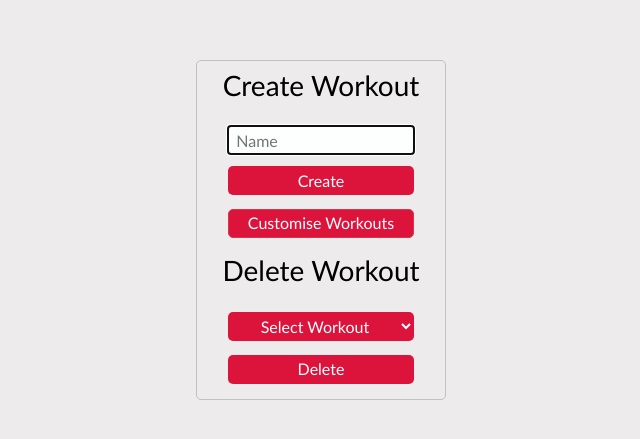
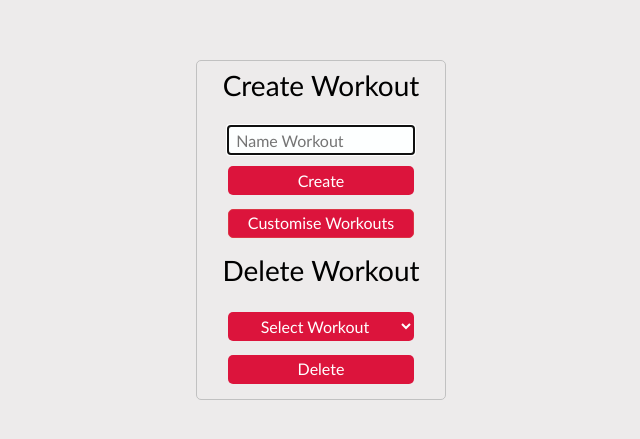
Before and after one commit to etcheekes/Liftit_Django, a Django app: page /home/manage-workouts in a window 1280 px wide. Shown: the part 50-489 px from the top of the page, without its empty margins (319-959 px from the left). Run offline with Django 4.2, Linux system fonts and the light colour scheme; the visitor is signed in with stand-in values (Sample User, id 1).

Commit message:
altered placeholder name

```diff
--- a/workout_planner/templates/manage-workouts.html
+++ b/workout_planner/templates/manage-workouts.html
@@ -9,7 +9,7 @@
     <form action="{% url 'manage-workouts' %}" method="post" class="manage center_div">
         {% csrf_token %}
         <h3>Create Workout</h3>
-        <input autocomplete="off" autofocus name="wk_name" placeholder="Name" type="text">
+        <input autocomplete="off" autofocus name="wk_name" placeholder="Name Workout" type="text">
         <br>
         <input type="submit" value="Create">
         <br>
```
